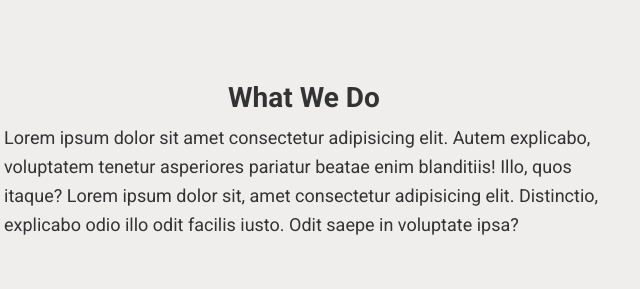
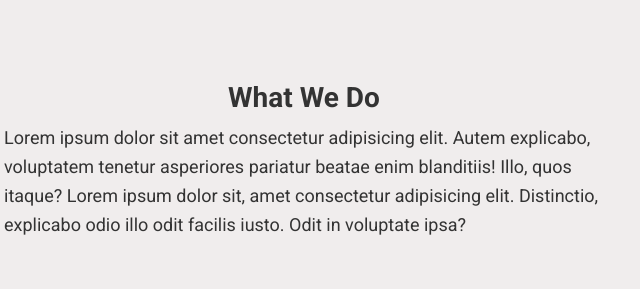
Before and after one commit to LifelikeDev/Flowery, a plain HTML site: page index.html in a window 1280 px wide. Shown: the part 1400-1689 px from the top of the page, 636-1276 px from the left. Drawn offline with Linux system fonts and the light colour scheme.

Commit message:
Additional changes added

```diff
--- a/index.html
+++ b/index.html
@@ -331,7 +331,7 @@
                 <div class="about-content second">
                     <div class="about-text__right">
                         <h3 class="sub-section__heading">What We Do</h3>
-                        <p class="section-paragraph">Lorem ipsum dolor sit amet consectetur adipisicing elit. Autem explicabo, voluptatem tenetur asperiores pariatur beatae enim blanditiis! Illo, quos itaque? Lorem ipsum dolor sit, amet consectetur adipisicing elit. Distinctio, explicabo odio illo odit facilis iusto. Odit saepe in voluptate ipsa?</p>
+                        <p class="section-paragraph">Lorem ipsum dolor sit amet consectetur adipisicing elit. Autem explicabo, voluptatem tenetur asperiores pariatur beatae enim blanditiis! Illo, quos itaque? Lorem ipsum dolor sit, amet consectetur adipisicing elit. Distinctio, explicabo odio illo odit facilis iusto. Odit in voluptate ipsa?</p>
                     </div>
                 </div>
             </div>
```
